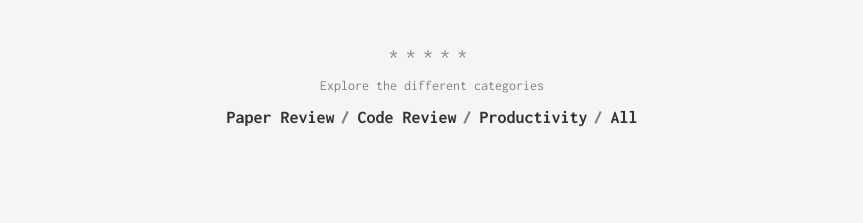
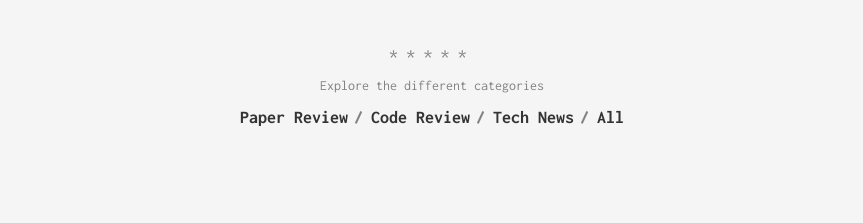
Before and after one commit to iseunghoon/iseunghoon.github.io, a Jekyll site: the page built from index.html, in a window 1280 px wide. Shown: the part 684-907 px from the top of the page, without its empty margins (208-1071 px from the left). Built offline with Jekyll 4.4.1, drawn with Linux system fonts in a browser that asks for light colours.

```diff
--- a/_data/categories.yml
+++ b/_data/categories.yml
@@ -4,5 +4,5 @@
 - slug: Code Review
   name: Code Review
 
-- slug: productivity
-  name: Productivity
+- slug: Tech News
+  name: Tech News
--- /dev/null
+++ b/categories/Tech News.html
@@ -0,0 +1,5 @@
+---
+layout: category
+category: productivity
+permalink: /categories/productivity/
+---
```
